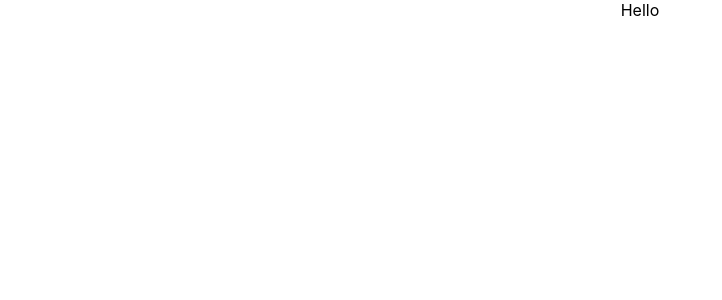
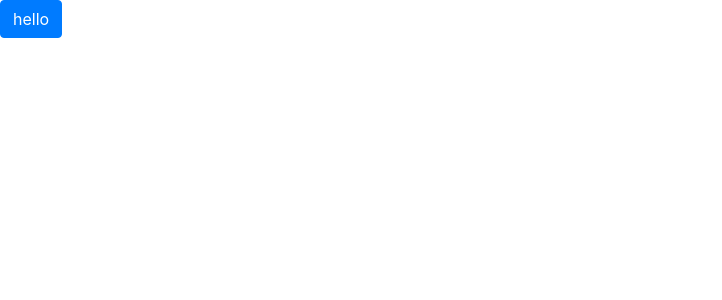
Before and after one commit to nicholas570/lockdown_map, a React (Create React App) app: page / in a window 1280 px wide. Shown: the top 300 px of the page, without its empty margins (0-722 px from the left). Built offline with nearby package versions, Linux system fonts and the light colour scheme.

Commit message:
Installing dependencies

```diff
--- a/src/App.jsx
+++ b/src/App.jsx
@@ -1,7 +1,9 @@
 import './App.css';
 
+import { Button } from 'react-bootstrap';
+
 function App() {
-  return <div className="App">Hello</div>;
+  return <Button>hello</Button>;
 }
 
 export default App;
--- a/src/index.jsx
+++ b/src/index.jsx
@@ -2,5 +2,7 @@ import ReactDOM from 'react-dom';
 import './index.css';
 import App from './App';
 
+import 'bootstrap/dist/css/bootstrap.min.css';
+
 const rootNode = document.getElementById('root');
 ReactDOM.render(<App />, rootNode);
```
Also changed, not shown: package.json (+7 -0 lines), 1 other file (tests, documents, lock files or other folders).
